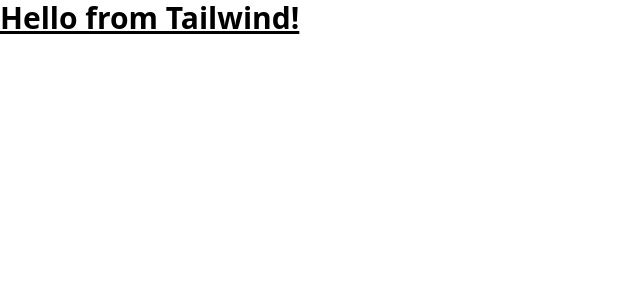
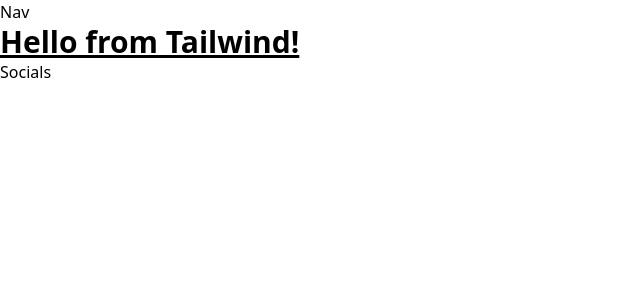
Before and after one commit to kcanamar/capstone-ga, a Next.js app: page / in a window 1280 px wide. Shown: the top 300 px of the page, without its empty margins (0-640 px from the left). Built offline with nearby package versions, Linux system fonts and the light colour scheme.

Commit message:
creates Layout components, installs flowbite and deps

```diff
--- /dev/null
+++ b/components/Layout.js
@@ -0,0 +1,15 @@
+import Nav from "./nav"
+import Socials from "./Socials"
+
+export default function Layout({ children, home }) {
+    return (
+        <div>
+            <header></header>
+            <main>
+                <Nav />
+                {children}
+                <Socials />
+            </main>
+        </div>
+    )
+}
--- /dev/null
+++ b/components/Nav.js
@@ -0,0 +1,9 @@
+
+
+export default function Nav() {
+    return (
+        <div>
+            <h1>Nav</h1>
+        </div>
+    )
+}
--- /dev/null
+++ b/components/Socials.js
@@ -0,0 +1,9 @@
+
+
+export default function Socials() {
+    return (
+        <div>
+            <h1>Socials</h1>
+        </div>
+    )
+}
--- a/package.json
+++ b/package.json
@@ -12,6 +12,8 @@
     "@headlessui/react": "^1.6.6",
     "@heroicons/react": "^1.0.6",
     "@sanity/client": "^3.3.3",
+    "flowbite": "^1.5.1",
+    "flowbite-react": "^0.1.5",
     "next": "12.2.4",
     "react": "18.2.0",
     "react-dom": "18.2.0"
--- a/pages/index.js
+++ b/pages/index.js
@@ -1,11 +1,13 @@
 import Head from 'next/head'
 import Image from 'next/image'
-import styles from '../styles/Home.module.css'
+import Layout from '../components/layout'
 
 export default function Home() {
   return (
-    <h1 className="text-3xl font-bold underline">
-      Hello from Tailwind!
-    </h1>
+    <Layout home>
+      <h1 className="text-3xl font-bold underline">
+        Hello from Tailwind!
+      </h1>
+    </Layout>
   )
 }
```
Also changed, not shown: 1 other file (tests, documents, lock files or other folders).
